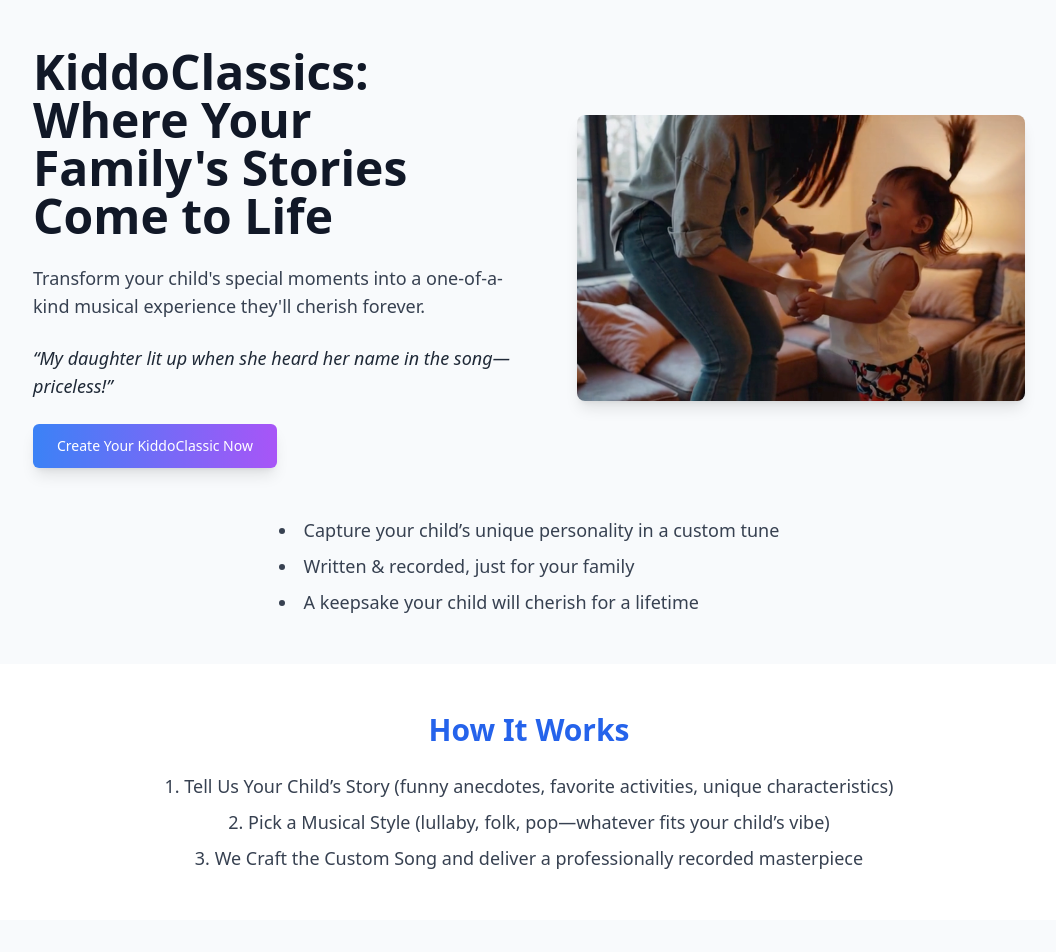
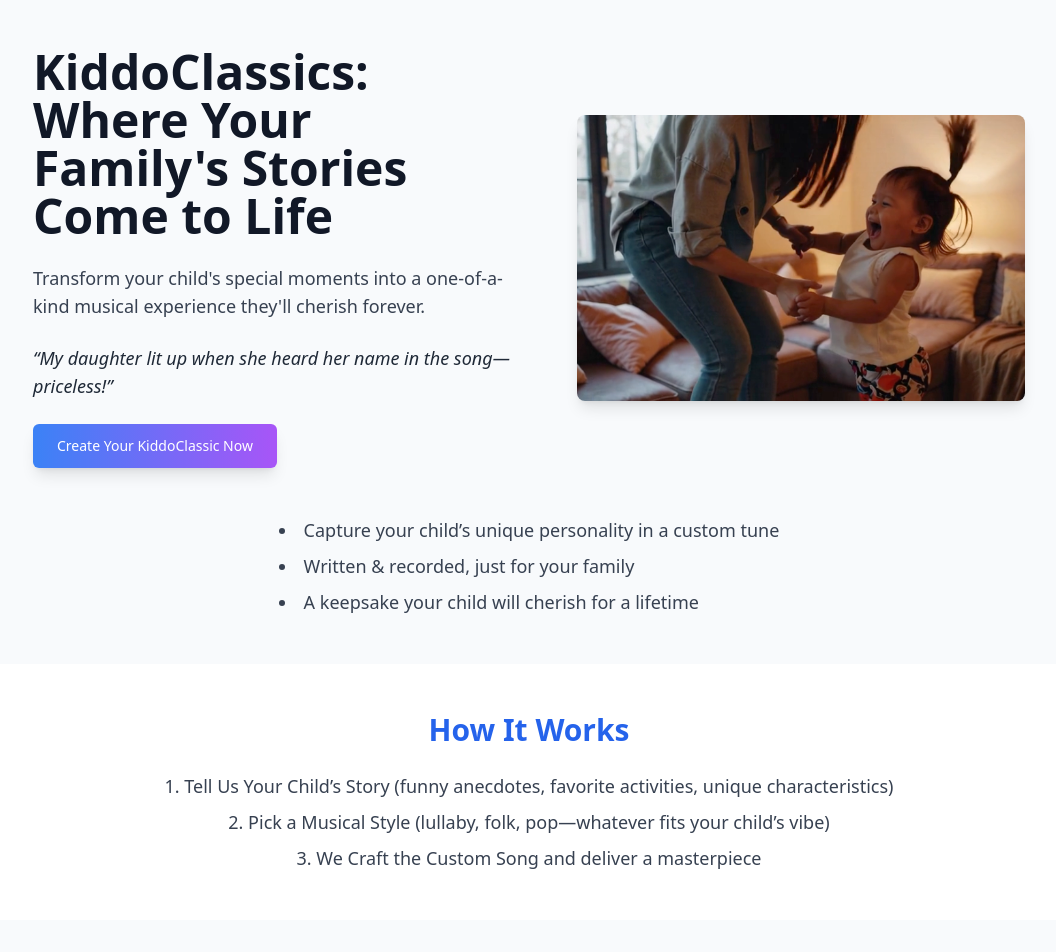
Before and after one commit to rrh1441/kiddoclassics, a Next.js app: page / in a window 1280 px wide. Shown: the top 952 px of the page, without its empty margins (111-1167 px from the left). Built offline with nearby package versions, Linux system fonts and the light colour scheme.

Commit message:
small copy update v1

```diff
--- a/src/app/page.tsx
+++ b/src/app/page.tsx
@@ -105,7 +105,7 @@ export default function LandingPage() {
             <li>
               Pick a Musical Style (lullaby, folk, pop—whatever fits your child’s vibe)
             </li>
-            <li>We Craft the Custom Song and deliver a professionally recorded masterpiece</li>
+            <li>We Craft the Custom Song and deliver a masterpiece</li>
           </ol>
         </div>
       </section>
```
